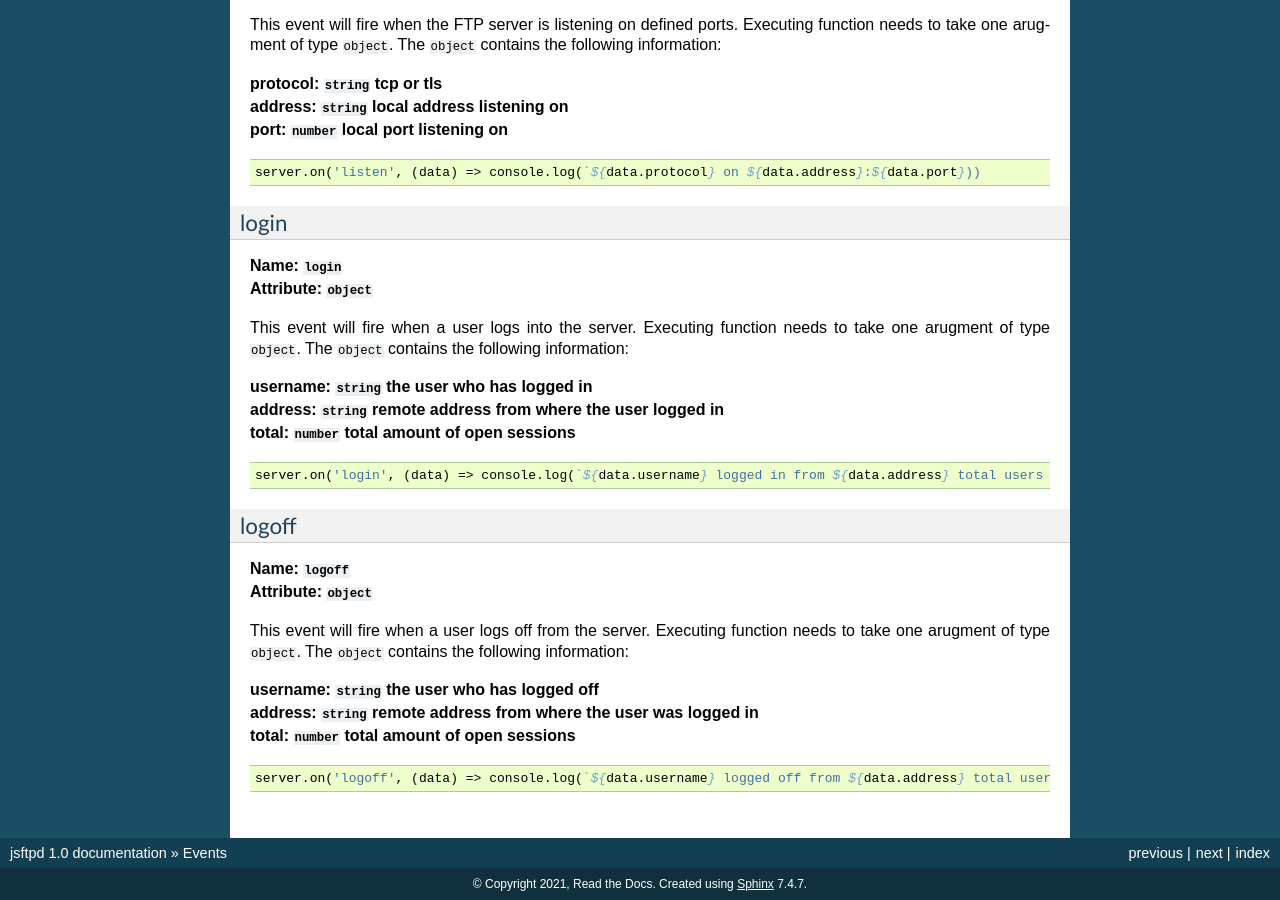
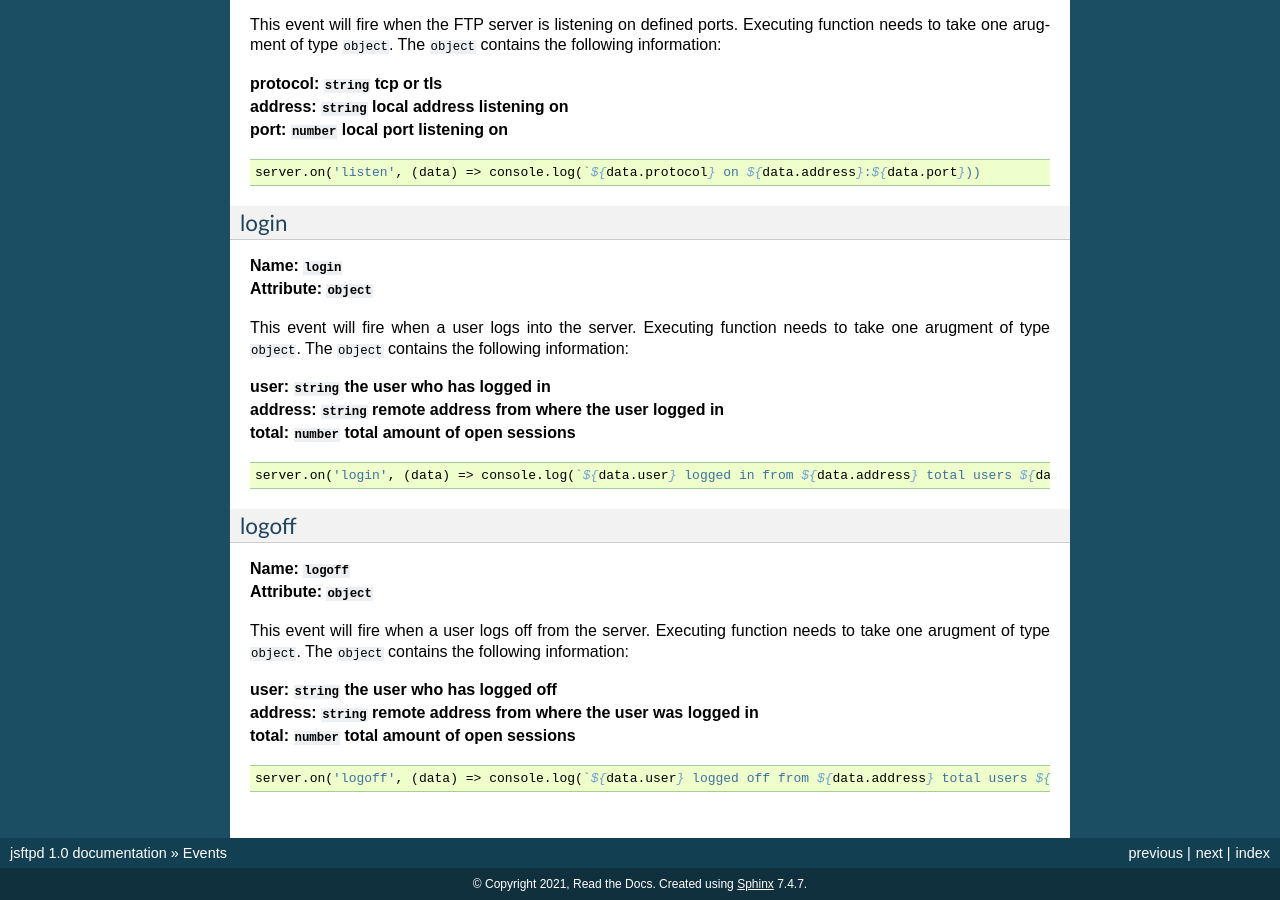
Before and after one commit to mailsvb/jsftpd, a Sphinx documentation site: the page built from docs/events.md, in a window 1280 px wide and 900 px high, scrolled down 951 px. Built offline with Sphinx 7.4.7, drawn with Linux system fonts in a browser that asks for light colours.

Commit message:
fix for event documentation

````diff
--- a/docs/events.md
+++ b/docs/events.md
@@ -62,12 +62,12 @@ server.on('listen', (data) => console.log(`${data.protocol} on ${data.address}:$
 
 This event will fire when a user logs into the server. Executing function needs to take one arugment of type `object`. The `object` contains the following information:
 
-**username: `string` the user who has logged in**\
+**user: `string` the user who has logged in**\
 **address: `string` remote address from where the user logged in**\
 **total: `number` total amount of open sessions**
 
 ```{code-block} javascript
-server.on('login', (data) => console.log(`${data.username} logged in from ${data.address} total users ${data.total}))
+server.on('login', (data) => console.log(`${data.user} logged in from ${data.address} total users ${data.total}))
 ```
 
 ### logoff
@@ -77,10 +77,10 @@ server.on('login', (data) => console.log(`${data.username} logged in from ${data
 
 This event will fire when a user logs off from the server. Executing function needs to take one arugment of type `object`. The `object` contains the following information:
 
-**username: `string` the user who has logged off**\
+**user: `string` the user who has logged off**\
 **address: `string` remote address from where the user was logged in**\
 **total: `number` total amount of open sessions**
 
 ```{code-block} javascript
-server.on('logoff', (data) => console.log(`${data.username} logged off from ${data.address} total users ${data.total}))
+server.on('logoff', (data) => console.log(`${data.user} logged off from ${data.address} total users ${data.total}))
 ```
````
